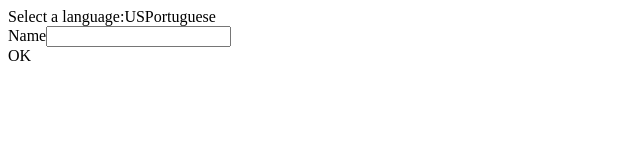
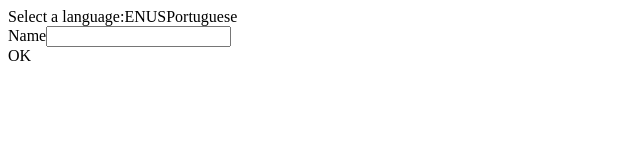
Before and after one commit to paulmboyce/ctx-language, a React (Create React App) app: page / in a window 1280 px wide. Shown: the top 160 px of the page, without its empty margins (0-640 px from the left). Built offline with nearby package versions, Linux system fonts and the light colour scheme.

Commit message:
feat(app): make choose language use context
demonstration of a consumer within a provider in single component

```diff
--- a/src/App.js
+++ b/src/App.js
@@ -5,25 +5,34 @@ import Field from "./FieldClass";
 import Button from "./Button";
 
 function App() {
-	const [language, setLanguage] = useState("EN");
+	const [lang, setLang] = useState("EN");
 	return (
-		<LanguageContext.Provider value={{ language: language }}>
+		<LanguageContext.Provider value={{ language: lang }}>
+			<div>
+				<LanguageContext.Consumer>
+					{({ language }) => {
+						return (
 							<div>
 								Select a language:
+								<span>{language}</span>
 								<span
 									onClick={() => {
-						setLanguage("EN");
+										setLang("EN");
 									}}
 								>
 									US
 								</span>
 								<span
 									onClick={() => {
-						setLanguage("PT");
+										setLang("PT");
 									}}
 								>
 									Portuguese
 								</span>
+							</div>
+						);
+					}}
+				</LanguageContext.Consumer>
 				{(() => {
 					return (
 						<div>
--- a/src/context/LanguageContext.js
+++ b/src/context/LanguageContext.js
@@ -1,5 +1,5 @@
 import React from "react";
 
-const LanguageContext = React.createContext({ language: "NONE" });
+const LanguageContext = React.createContext({ language: "EN" });
 
 export default LanguageContext;
```
Lines whose indentation alone changed are shown as unchanged.
